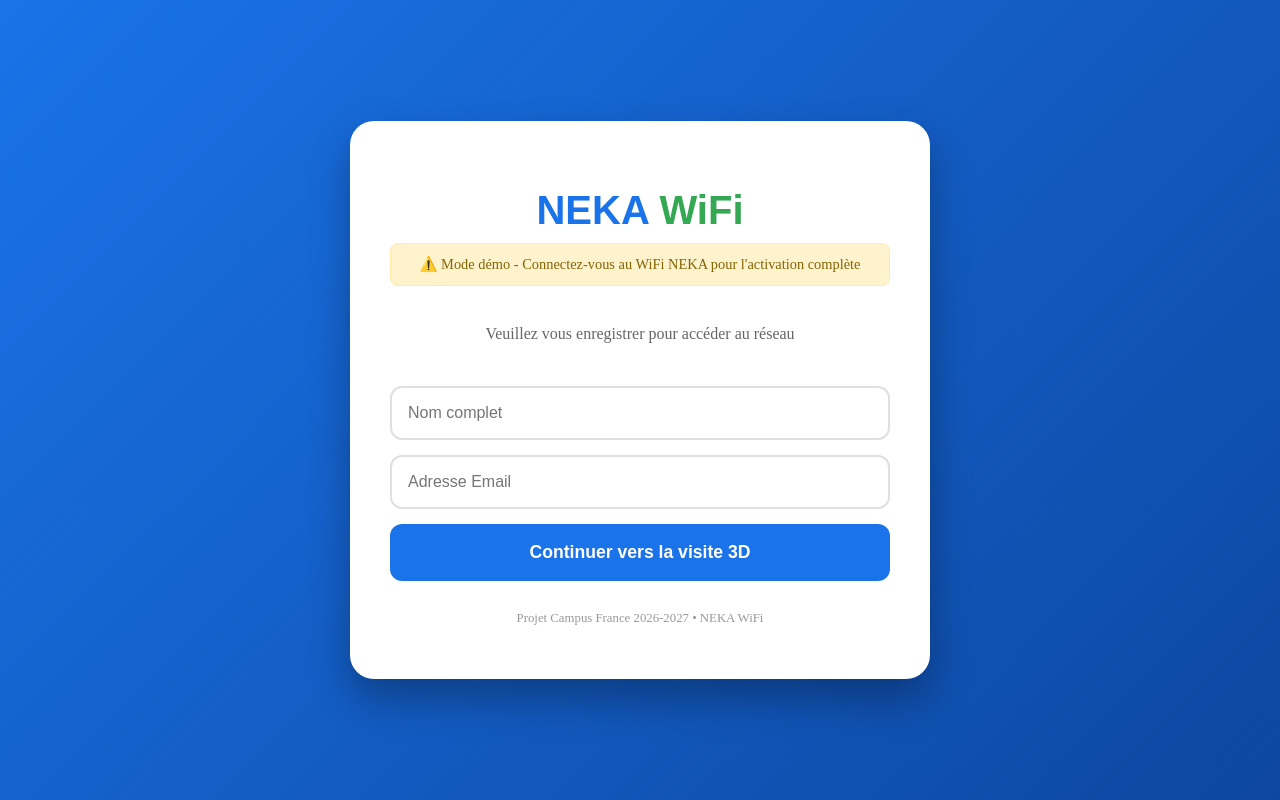
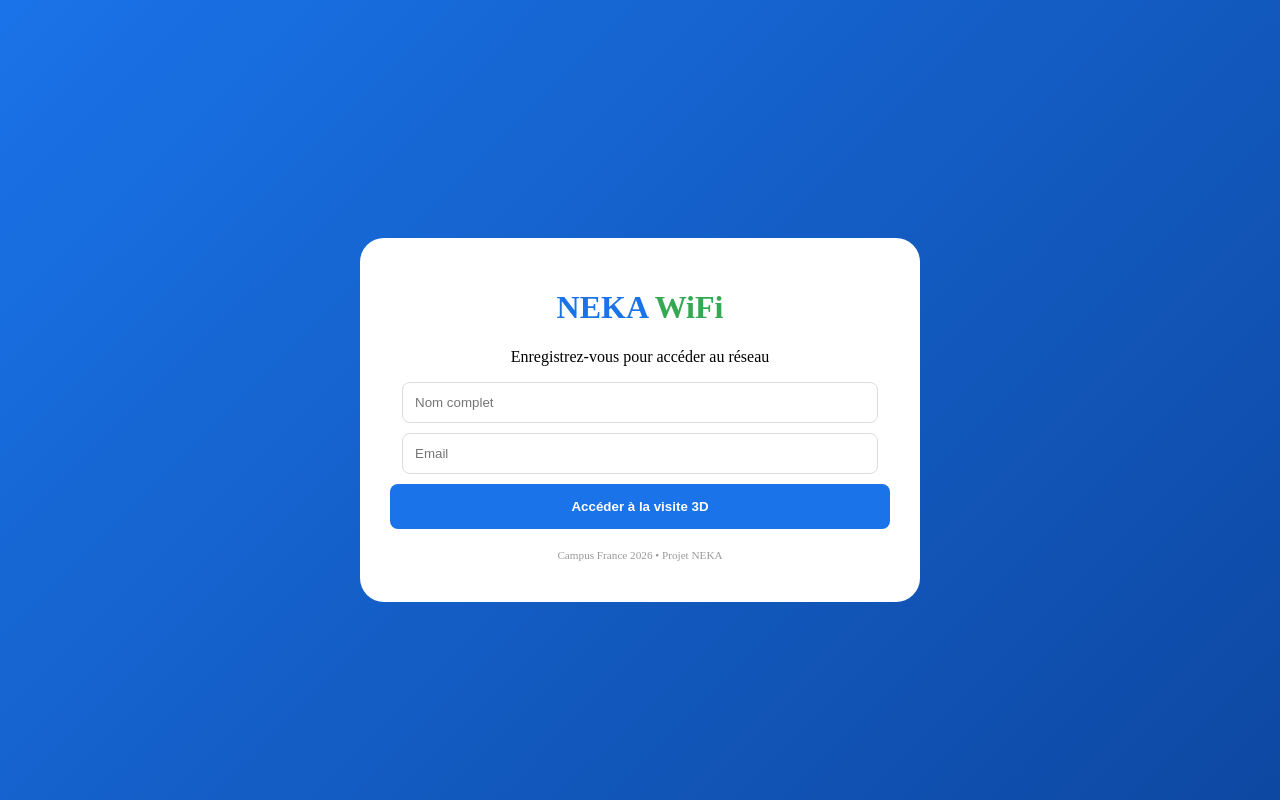
Before and after one commit to Abdoul-Lelou/PORTAL_NEKA, a React (Vite) app: page / in a window 1280 px wide. Built offline with nearby package versions, Linux system fonts and the light colour scheme.

Commit message:
token&fas&

```diff
--- a/api/auth.js
+++ b/api/auth.js
@@ -15,10 +15,11 @@ export default function handler(req, res) {
 
         // 2. Extraction des données
         // Format openNDS FAS niveau 1: "clientip=X, clientmac=Y, gatewayname=Z, hid=TOKEN, ..."
+        // Remplacer la ligne 20 par une regex plus robuste
         const params = {};
-        decodedFas.split(', ').forEach(pair => {
+        decodedFas.split(/[,&]\s*/).forEach(pair => {
             const [key, value] = pair.split('=');
-            if (key && value) params[key] = value;
+            if (key && value) params[key.trim()] = value.trim();
         });
 
         const hid = params.hid; // Token haché
--- a/src/App.jsx
+++ b/src/App.jsx
@@ -7,40 +7,42 @@ function App() {
   const [isLoading, setIsLoading] = useState(false);
   const [error, setError] = useState("");
 
+  // NOUVEAU : État pour le compte à rebours
+  const [timeLeft, setTimeLeft] = useState(10);
+  const [canActivate, setCanActivate] = useState(false);
+
   useEffect(() => {
-    // Récupérer les paramètres FAS de l'URL
     const urlParams = new URLSearchParams(window.location.search);
     const fas = urlParams.get('fas');
 
     if (fas) {
       setFasParams(`fas=${fas}`);
-      console.log("✅ Paramètres FAS détectés");
     } else {
-      console.warn("⚠️ Aucun paramètre FAS détecté - Mode démo");
-      setError("Mode démo - Connectez-vous au WiFi NEKA pour l'activation complète");
+      setError("Mode démo - Connectez-vous au WiFi NEKA pour l'activation");
     }
   }, []);
 
+  // NOUVEAU : Timer qui se lance quand on arrive à l'étape 2
+  useEffect(() => {
+    if (step === 2 && timeLeft > 0) {
+      const timer = setTimeout(() => {
+        setTimeLeft(timeLeft - 1);
+      }, 1000);
+      return () => clearTimeout(timer);
+    } else if (timeLeft === 0) {
+      setCanActivate(true);
+    }
+  }, [step, timeLeft]);
+
   const handleInputChange = (e) => {
-    setFormData({
-      ...formData,
-      [e.target.name]: e.target.value
-    });
+    setFormData({ ...formData, [e.target.name]: e.target.value });
   };
 
   const handleSubmit = (e) => {
     e.preventDefault();
-
-    if (!formData.name || !formData.email) {
-      alert("Veuillez remplir tous les champs");
-      return;
-    }
-
+    if (!formData.name || !formData.email) return;
     setIsLoading(true);
-
-    // Simuler l'enregistrement (vous pouvez envoyer à une API ici)
     setTimeout(() => {
-      console.log("Inscription:", formData);
       setStep(2);
       setIsLoading(false);
     }, 1000);
@@ -48,219 +50,93 @@ function App() {
 
   const handleActivateInternet = () => {
     if (!fasParams) {
-      alert("Erreur: Paramètres d'authentification manquants. Reconnectez-vous au WiFi NEKA.");
+      alert("Erreur: Paramètres FAS manquants.");
       return;
     }
-
-    // Rediriger vers l'API d'authentification
     window.location.href = `/api/auth?${fasParams}`;
   };
 
   return (
     <div style={styles.container}>
       <div style={styles.card}>
-        <h1 style={styles.title}>
-          NEKA <span style={styles.wifi}>WiFi</span>
-        </h1>
-
-        {error && (
-          <div style={styles.warningBanner}>
-            ⚠️ {error}
-          </div>
-        )}
+        <h1 style={styles.title}>NEKA <span style={styles.wifi}>WiFi</span></h1>
 
         {step === 1 ? (
           <form onSubmit={handleSubmit} style={styles.form}>
-            <p style={styles.subtitle}>
-              Veuillez vous enregistrer pour accéder au réseau
-            </p>
-
-            <input
-              type="text"
-              name="name"
-              placeholder="Nom complet"
-              required
-              style={styles.input}
-              value={formData.name}
-              onChange={handleInputChange}
-              disabled={isLoading}
-            />
-
-            <input
-              type="email"
-              name="email"
-              placeholder="Adresse Email"
-              required
-              style={styles.input}
-              value={formData.email}
-              onChange={handleInputChange}
-              disabled={isLoading}
-            />
-
-            <button
-              type="submit"
-              style={{
-                ...styles.button,
-                opacity: isLoading ? 0.6 : 1,
-                cursor: isLoading ? 'not-allowed' : 'pointer'
-              }}
-              disabled={isLoading}
-            >
-              {isLoading ? "Chargement..." : "Continuer vers la visite 3D"}
+            <p style={styles.subtitle}>Enregistrez-vous pour accéder au réseau</p>
+            <input name="name" placeholder="Nom complet" required style={styles.input} onChange={handleInputChange} />
+            <input name="email" type="email" placeholder="Email" required style={styles.input} onChange={handleInputChange} />
+            <button type="submit" style={styles.button} disabled={isLoading}>
+              {isLoading ? "Chargement..." : "Accéder à la visite 3D"}
             </button>
           </form>
         ) : (
           <div style={styles.successZone}>
-            <p style={styles.successText}>✅ Inscription réussie !</p>
-            <p style={styles.welcomeText}>
-              Bienvenue <strong>{formData.name}</strong> !
-            </p>
+            <div style={styles.adHeader}>
+              {canActivate ? (
+                <p style={styles.readyText}>🚀 Internet est prêt !</p>
+              ) : (
+                <p style={styles.timerText}>Publicité : Accès internet dans <strong>{timeLeft}s</strong>...</p>
+              )}
+            </div>
 
             <div style={styles.videoContainer}>
               <iframe
                 src="https://visite-3-d-1yfd.vercel.app/"
                 style={styles.iframe}
-                title="Visite 3D NEKA"
-                allow="accelerometer; gyroscope"
+                title="Visite 3D"
               />
             </div>
 
             <button
               onClick={handleActivateInternet}
-              style={styles.authBtn}
+              disabled={!canActivate}
+              style={{
+                ...styles.authBtn,
+                background: canActivate ? '#34a853' : '#ccc',
+                cursor: canActivate ? 'pointer' : 'not-allowed'
+              }}
             >
-              🚀 ACTIVER INTERNET MAINTENANT
+              {canActivate ? "ACTIVER INTERNET MAINTENANT" : `PATIENTEZ (${timeLeft}s)`}
             </button>
-
-            {!fasParams && (
-              <p style={styles.debugInfo}>
-                Debug: Reconnectez-vous au WiFi pour obtenir les paramètres FAS
-              </p>
-            )}
           </div>
         )}
-
-        <p style={styles.footer}>
-          Projet Campus France 2026-2027 • NEKA WiFi
-        </p>
+        <p style={styles.footer}>Campus France 2026 • Projet NEKA</p>
       </div>
     </div>
   );
 }
 
+// Ajoute ces nouveaux styles à ton objet styles existant
 const styles = {
-  container: {
-    display: 'flex',
-    justifyContent: 'center',
-    alignItems: 'center',
-    minHeight: '100vh',
-    background: 'linear-gradient(135deg, #1a73e8 0%, #0d47a1 100%)',
-    padding: '20px',
-    boxSizing: 'border-box'
+  // ... garde tes styles précédents et ajoute/modifie ceux-ci :
+  adHeader: {
+    marginBottom: '15px',
+    padding: '10px',
+    borderRadius: '8px',
+    background: '#f8f9fa'
   },
-  card: {
-    background: 'white',
-    padding: '40px',
-    borderRadius: '24px',
-    boxShadow: '0 20px 40px rgba(0,0,0,0.3)',
-    maxWidth: '500px',
-    width: '100%',
-    textAlign: 'center'
+  timerText: {
+    color: '#d93025',
+    fontSize: '0.9rem',
+    margin: 0
   },
-  title: {
-    fontSize: '2.5rem',
-    marginBottom: '10px',
-    color: '#1a73e8',
-    fontWeight: '800',
-    fontFamily: 'sans-serif'
-  },
-  wifi: { color: '#34a853' },
-  subtitle: {
-    color: '#666',
-    marginBottom: '25px',
-    fontSize: '1rem',
-    lineHeight: '1.5'
-  },
-  warningBanner: {
-    background: '#fff3cd',
-    color: '#856404',
-    padding: '12px',
-    borderRadius: '8px',
-    marginBottom: '20px',
-    fontSize: '0.9rem',
-    border: '1px solid #ffeaa7'
-  },
-  form: {
-    display: 'flex',
-    flexDirection: 'column',
-    gap: '15px'
-  },
-  input: {
-    padding: '16px',
-    borderRadius: '12px',
-    border: '2px solid #e0e0e0',
-    fontSize: '1rem',
-    transition: 'border 0.3s',
-    outline: 'none'
-  },
-  button: {
-    padding: '18px',
-    borderRadius: '12px',
-    border: 'none',
-    background: '#1a73e8',
-    color: 'white',
-    fontWeight: 'bold',
-    fontSize: '1.1rem',
-    cursor: 'pointer',
-    transition: 'background 0.3s'
-  },
-  successZone: { textAlign: 'center' },
-  successText: {
+  readyText: {
     color: '#34a853',
     fontWeight: 'bold',
-    fontSize: '1.3rem',
-    marginBottom: '10px'
+    margin: 0
   },
-  welcomeText: {
-    color: '#666',
-    fontSize: '1rem',
-    marginBottom: '20px'
-  },
-  videoContainer: {
-    borderRadius: '15px',
-    overflow: 'hidden',
-    border: '2px solid #e0e0e0',
-    marginBottom: '20px',
-    boxShadow: '0 4px 10px rgba(0,0,0,0.1)'
-  },
-  iframe: {
-    width: '100%',
-    height: '350px',
-    border: 'none'
-  },
-  authBtn: {
-    width: '100%',
-    padding: '20px',
-    background: '#34a853',
-    color: 'white',
-    border: 'none',
-    borderRadius: '12px',
-    fontWeight: 'bold',
-    fontSize: '1.2rem',
-    cursor: 'pointer',
-    transition: 'background 0.3s'
-  },
-  footer: {
-    marginTop: '30px',
-    fontSize: '0.8rem',
-    color: '#999'
-  },
-  debugInfo: {
-    marginTop: '15px',
-    fontSize: '0.75rem',
-    color: '#d93025',
-    fontStyle: 'italic'
-  }
+  // Les autres styles restent identiques à ton code...
+  container: { display: 'flex', justifyContent: 'center', alignItems: 'center', minHeight: '100vh', background: 'linear-gradient(135deg, #1a73e8 0%, #0d47a1 100%)', padding: '20px' },
+  card: { background: 'white', padding: '30px', borderRadius: '24px', maxWidth: '500px', width: '100%', textAlign: 'center' },
+  title: { fontSize: '2rem', color: '#1a73e8', fontWeight: '800' },
+  wifi: { color: '#34a853' },
+  input: { padding: '12px', borderRadius: '8px', border: '1px solid #ddd', marginBottom: '10px', width: '90%' },
+  button: { padding: '15px', borderRadius: '8px', border: 'none', background: '#1a73e8', color: 'white', fontWeight: 'bold', width: '100%' },
+  videoContainer: { borderRadius: '12px', overflow: 'hidden', border: '1px solid #eee', marginBottom: '15px' },
+  iframe: { width: '100%', height: '300px', border: 'none' },
+  authBtn: { width: '100%', padding: '18px', color: 'white', border: 'none', borderRadius: '12px', fontWeight: 'bold', fontSize: '1.1rem' },
+  footer: { marginTop: '20px', fontSize: '0.7rem', color: '#999' }
 };
 
 export default App;
```
